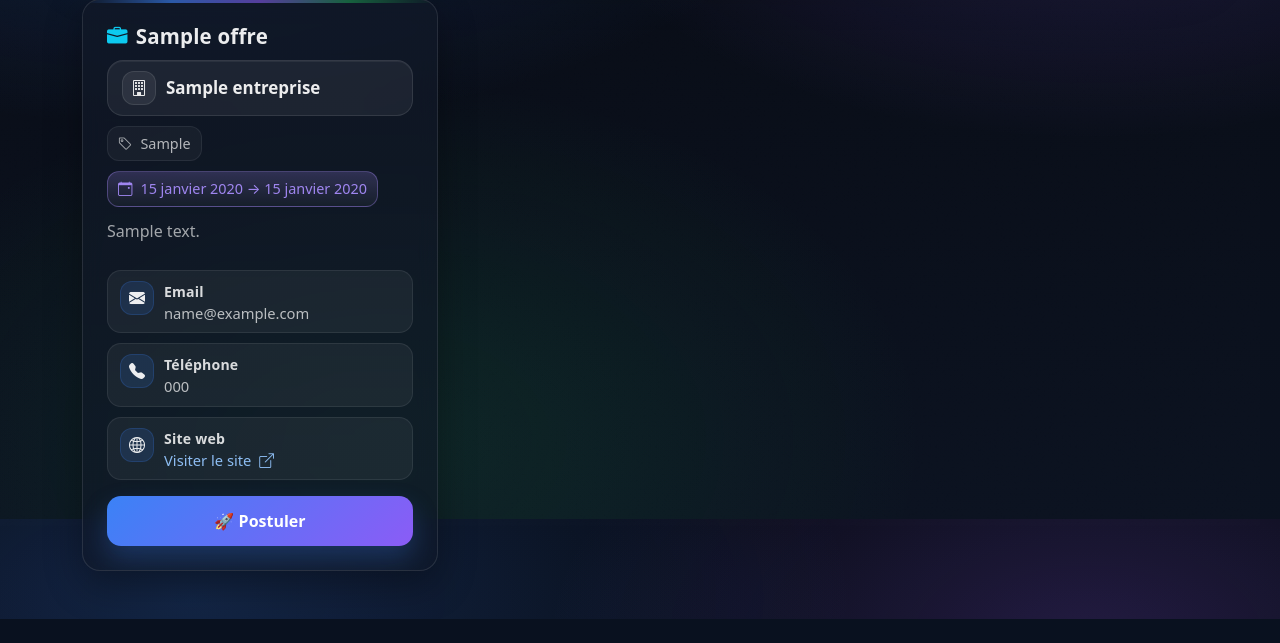
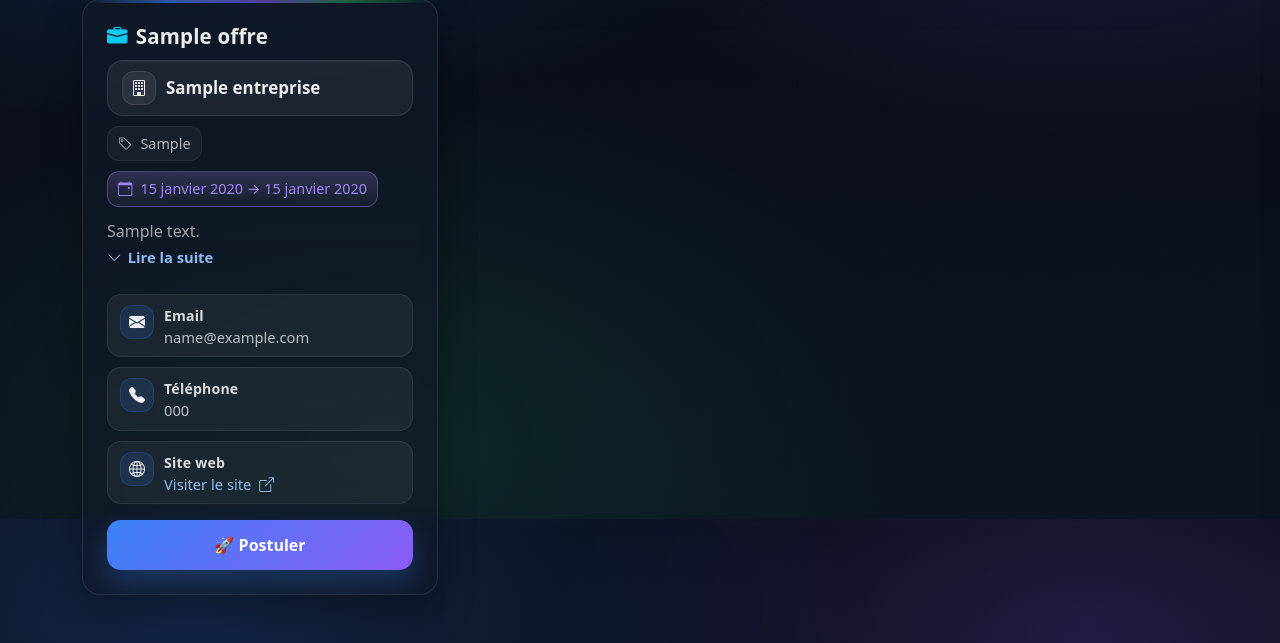
Before and after one commit to Douaesaib/gestion-stages-pfe, a Django app: page / in a window 1280 px wide. Shown: the part 281-924 px from the top of the page. Before the commit the page ends 900 px from the top, so only its background shows below. Run offline with Django 5.2, Linux system fonts and the light colour scheme; tables that the repository leaves empty hold one stand-in row (values such as "Sample post"); parts of the project's set-up code (start-up, migrations or seed data) failed here and were passed over.

Commit message:
Update offres_list.html

```diff
--- a/templates/stages/offres_list.html
+++ b/templates/stages/offres_list.html
@@ -285,6 +285,35 @@
         transform: none !important;
       }
     }
+
+    /* ===================== ✅ READ MORE (ADDED ONLY) ===================== */
+    .desc-text{
+      line-height: 1.55;
+      display: -webkit-box;
+      -webkit-line-clamp: 3;          /* عدد السطور اللي كيبانو */
+      -webkit-box-orient: vertical;
+      overflow: hidden;
+    }
+    .desc-text.open{
+      -webkit-line-clamp: unset;
+      display: block;
+      overflow: visible;
+    }
+    .read-more{
+      display:inline-flex;
+      align-items:center;
+      gap: 6px;
+      cursor:pointer;
+      font-weight: 900;
+      font-size: .92rem;
+      color: rgba(147,197,253,0.95);
+      user-select: none;
+      margin-top: -6px;
+    }
+    .read-more:hover{
+      color: rgba(191,219,254,1);
+      text-decoration: underline;
+    }
   </style>
 </head>
 
@@ -352,10 +381,15 @@
                 </span>
               </div>
 
-              <!-- Description -->
-              <p class="subtle mb-3" style="line-height:1.55;">
-                {{ offre.description|truncatechars:140 }}
+              <!-- ===================== ✅ Description + Read more (ADDED ONLY) ===================== -->
+              <p class="subtle mb-2 desc-text" id="desc-{{ offre.id }}">
+                {{ offre.description }}
               </p>
+
+              <span class="read-more mb-3" onclick="toggleDesc({{ offre.id }}, this)">
+                <i class="bi bi-chevron-down"></i> Lire la suite
+              </span>
+              <!-- =============================================================================== -->
 
               <!-- Contacts -->
               <div class="info-grid mb-3">
@@ -459,6 +493,19 @@
       });
     });
   })();
+
+  /* ===================== ✅ READ MORE JS (ADDED ONLY) ===================== */
+  function toggleDesc(id, btn){
+    const el = document.getElementById("desc-" + id);
+    const isOpen = el.classList.toggle("open");
+
+    if(isOpen){
+      btn.innerHTML = '<i class="bi bi-chevron-up"></i> Lire moins';
+    }else{
+      btn.innerHTML = '<i class="bi bi-chevron-down"></i> Lire la suite';
+    }
+  }
+  /* ======================================================================= */
 </script>
 
 </body>
```
